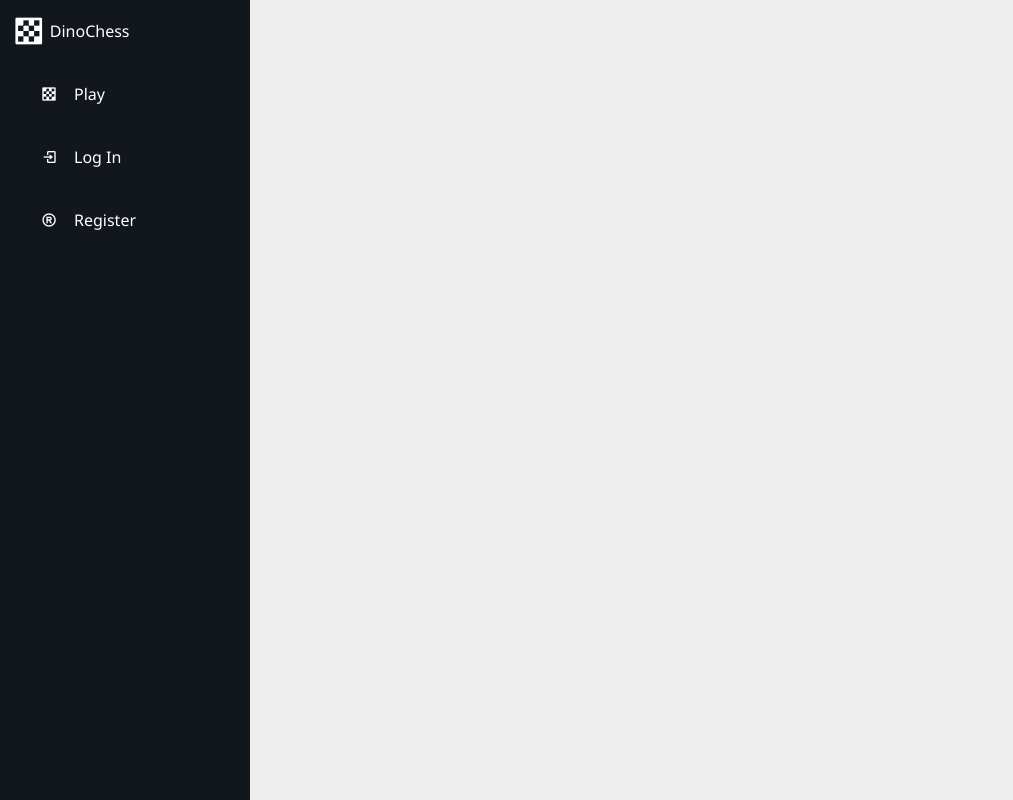
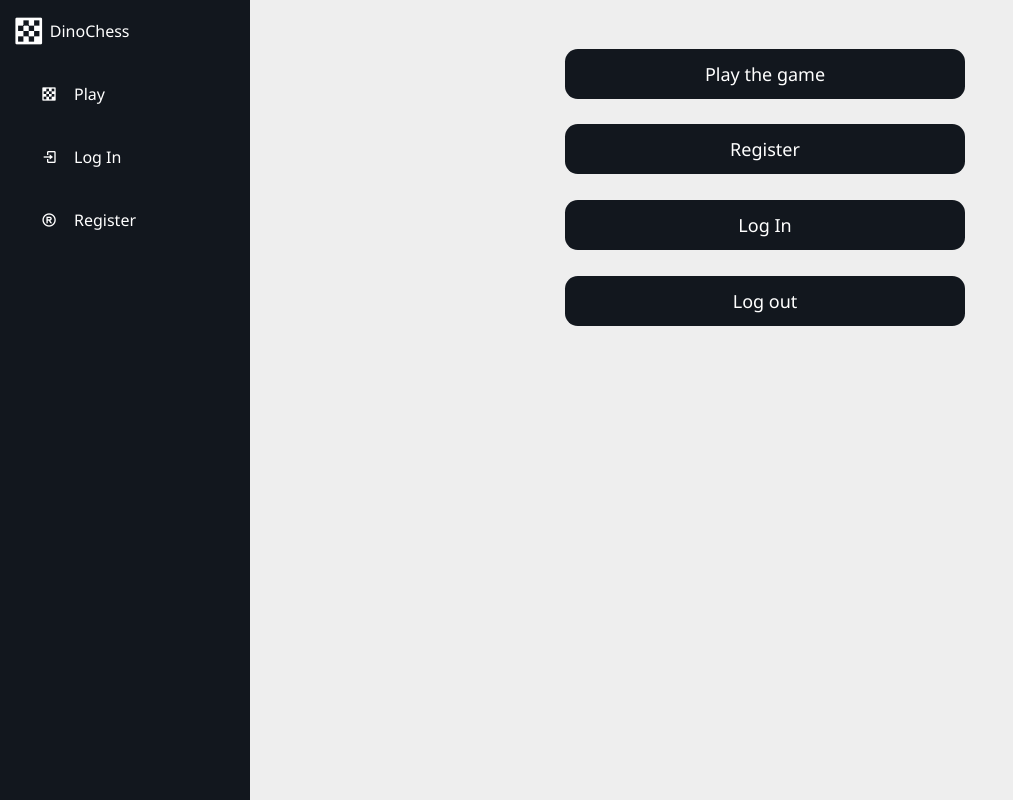
Before and after one commit to Przekazmierczak/dino-chess, a Django app: page / in a window 1280 px wide. Shown: the whole page, without its empty margins (0-1013 px from the left). Run offline with Django 5.2, Linux system fonts and the light colour scheme; parts of the project's set-up code (start-up, migrations or seed data) failed here and were passed over.

Commit message:
add styling to make page interacitive

```diff
--- a/chess_django/lobby/templates/lobby/index.html
+++ b/chess_django/lobby/templates/lobby/index.html
@@ -2,11 +2,13 @@
 {% load static %}
 
 {% block head %}
-    <title>Table</title>
+    <title>DinoChess - Lobby</title>
     <link rel="stylesheet" type="text/css" href="{% static 'lobby/styles.css' %}">
     <script src="{% static 'lobby/lobby_interaction.js' %}"></script>
 {% endblock %}
 
 {% block body %}
-    <div id="free-games"></div>
+    <div id="lobby-container">
+        <div id="free-games"></div>
+    </div>
 {% endblock %}
--- a/chess_django/menu/static/menu/styles.css
+++ b/chess_django/menu/static/menu/styles.css
@@ -33,12 +33,9 @@
 
 #sidebar {
     height: 100vh;
-    width: var(--sidebar-width);
+    width: var(--sidebar-expanded-width);
 }
 
-#sidebar.active {
-    width: var(--sidebar-expanded-width);
-}
 
 #btn {
     position: absolute;
@@ -168,19 +165,30 @@
 #main-content {
     position: relative;
     background-color: #eee;
+    left: var(--sidebar-expanded-width);
+    width: calc(100% - var(--sidebar-expanded-width));
     min-height: 100vh;
     top: 0;
-    left: 0;
-    /* width: calc(100% - 80px); */
     padding: 1rem;
 }
 
 @media (max-width: 992px) {
     #sidebar {
+        width: var(--sidebar-width);
         transition: all var(--transition-speed) ease;
     }
+
+    #sidebar.active {
+        width: var(--sidebar-expanded-width);
+    }
+
     #btn {
         visibility: visible;
+    }
+
+    #main-content {
+        left: var(--sidebar-width);
+        width: calc(100% - var(--sidebar-width));
     }
 }
 
@@ -204,6 +212,8 @@
     }
 
     #main-content {
-        top: 80px;
+        top: 60px;
+        left: 0;
+        width: 100vw;
     }
 }
--- a/chess_django/menu/templates/menu/index.html
+++ b/chess_django/menu/templates/menu/index.html
@@ -1,42 +1,47 @@
 {% extends "menu/layout.html" %}
 
+{% block head %}
+<title>DinoChess - Menu</title>
+<style>
+    #index-container {
+        display: flex;
+        flex-direction: column;
+        align-items: center;
+        padding: 20px;
+    }
+
+    #index-container div {
+        width: 70vw;
+        max-width: 400px;
+        min-width: 120px;
+        margin: 0.8rem auto;
+    }
+
+    #index-container a {
+        display: flex;
+        justify-content: center;
+        color: white;
+        background-color: var(--primary-bg-color);
+        align-items: center;
+        text-decoration: none;
+        border-radius: 0.8rem;
+        line-height: 50px;
+        font-size: 18px;
+    }
+
+    #index-container a:hover {
+        background-color: white;
+        color: black;
+    }
+</style>
+{% endblock %}
+
 {% block body %}
-    <div><a href="{% url 'lobby_index' %}">New game</a></div>
-    <div><a href="{% url 'register' %}">Register here.</a></div>
-    <div><a href="{% url 'login' %}">Log In here.</a></div>
-    <div><a href="{% url 'logout' %}">Log out.</a></div>
-    <div class="test">
-        hjfshjfghjfg
-    </div>
-    <div class="test">
-        hjfshjfghjfg
-    </div>
-    <div class="test">
-        hjfshjfghjfg
-    </div>
-    <div class="test">
-        hjfshjfghjfg
-    </div>
-    <div class="test">
-        hjfshjfghjfg
-    </div>
-    <div class="test">
-        hjfshjfghjfg
-    </div>
-    <div class="test">
-        hjfshjfghjfg
-    </div>
-    <div class="test">
-        hjfshjfghjfg
-    </div>
-    <div class="test">
-        hjfshjfghjfg
-    </div>
-    <div class="test">
-        hjfshjfghjfg
-    </div>
-    <div class="test">
-        hjfshjfghjfg
+    <div id="index-container">
+        <div><a href="{% url 'lobby_index' %}">Play the game</a></div>
+        <div><a href="{% url 'register' %}">Register</a></div>
+        <div><a href="{% url 'login' %}">Log In</a></div>
+        <div><a href="{% url 'logout' %}">Log out</a></div>
     </div>
 
 {% endblock %}
--- a/chess_django/menu/templates/menu/layout.html
+++ b/chess_django/menu/templates/menu/layout.html
@@ -3,8 +3,18 @@
 <html lang="en">
     <head>
         <meta name="viewport" content="width=device-width">
+
         {% block head %}
         {% endblock %}
+
+        <link rel="apple-touch-icon" sizes="180x180" href="{% static 'menu/favicon/favicon.ico' %}">
+        <link rel="icon" type="image/png" sizes="32x32" href="{% static 'menu/favicon/favicon-32x32.png' %}">
+        <link rel="icon" type="image/png" sizes="16x16" href="{% static 'menu/favicon/favicon-16x16.png' %}">
+        <link rel="manifest" href="{% static 'menu/favicon/site.webmanifest' %}">
+        <link rel="mask-icon" href="{% static 'menu/favicon/safari-pinned-tab.svg' %}" color="#5bbad5">
+        <meta name="msapplication-TileColor" content="#da532c">
+        <meta name="theme-color" content="#ffffff">
+
         <link rel="stylesheet" type="text/css" href="{% static 'menu/styles.css' %}">
         <link href='https://unpkg.com/boxicons@2.1.4/css/boxicons.min.css' rel='stylesheet'>
     </head>
--- a/chess_django/table/static/table/table_interaction.js
+++ b/chess_django/table/static/table/table_interaction.js
@@ -1,6 +1,6 @@
 let moveListeners = [];  // To store event listeners for moves
 let intervalId;  // To manage interval for timers
-let style = "dino";  // Default style for pieces
+let style = "classic";  // Default style for pieces
 
 // Runs when the DOM content is fully loaded
 document.addEventListener('DOMContentLoaded', function () {
```
Also changed, not shown: chess_django/lobby/static/lobby/styles.css (+32 -15 lines), chess_django/menu/static/menu/favicon/browserconfig.xml (added, +9 -0 lines), chess_django/table/static/table/styles.css (+89 -44 lines), chess_django/table/templates/table/table_id.html (+18 -22 lines), chess_django/menu/static/menu/favicon/android-chrome-192x192.png (added), chess_django/menu/static/menu/favicon/android-chrome-512x512.png (added), chess_django/menu/static/menu/favicon/apple-touch-icon.png (added), chess_django/menu/static/menu/favicon/favicon-16x16.png (added), chess_django/menu/static/menu/favicon/favicon-32x32.png (added), chess_django/menu/static/menu/favicon/favicon.ico (added), chess_django/menu/static/menu/favicon/mstile-150x150.png (added), chess_django/menu/static/menu/favicon/safari-pinned-tab.svg (added), chess_django/menu/static/menu/favicon/site.webmanifest (added).
